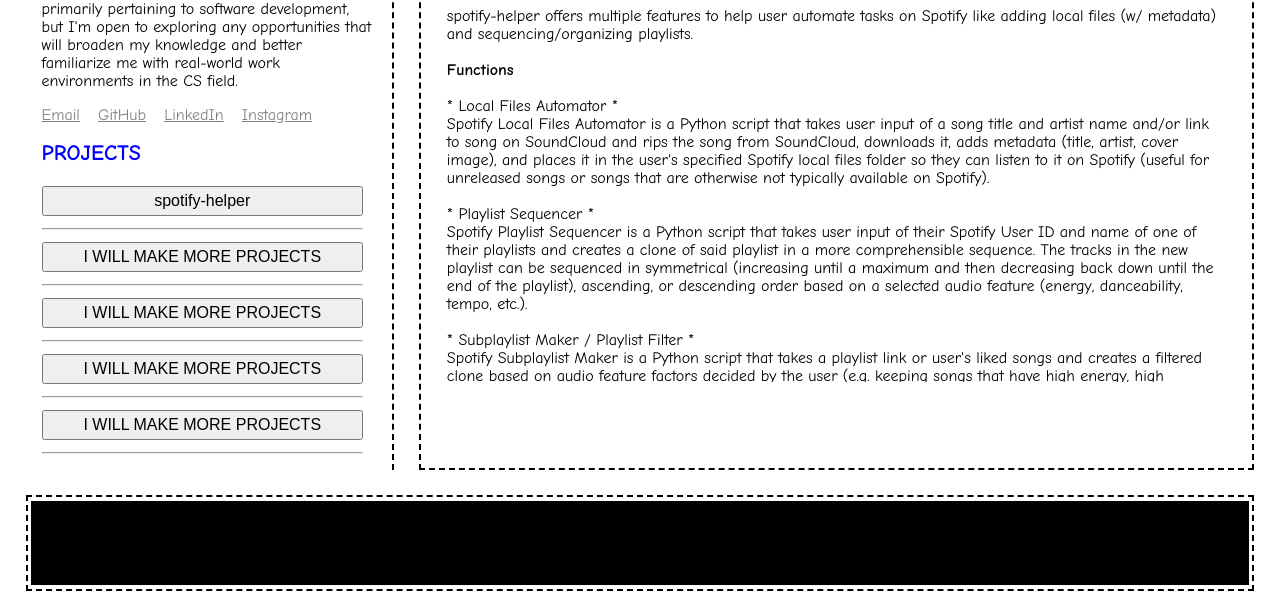
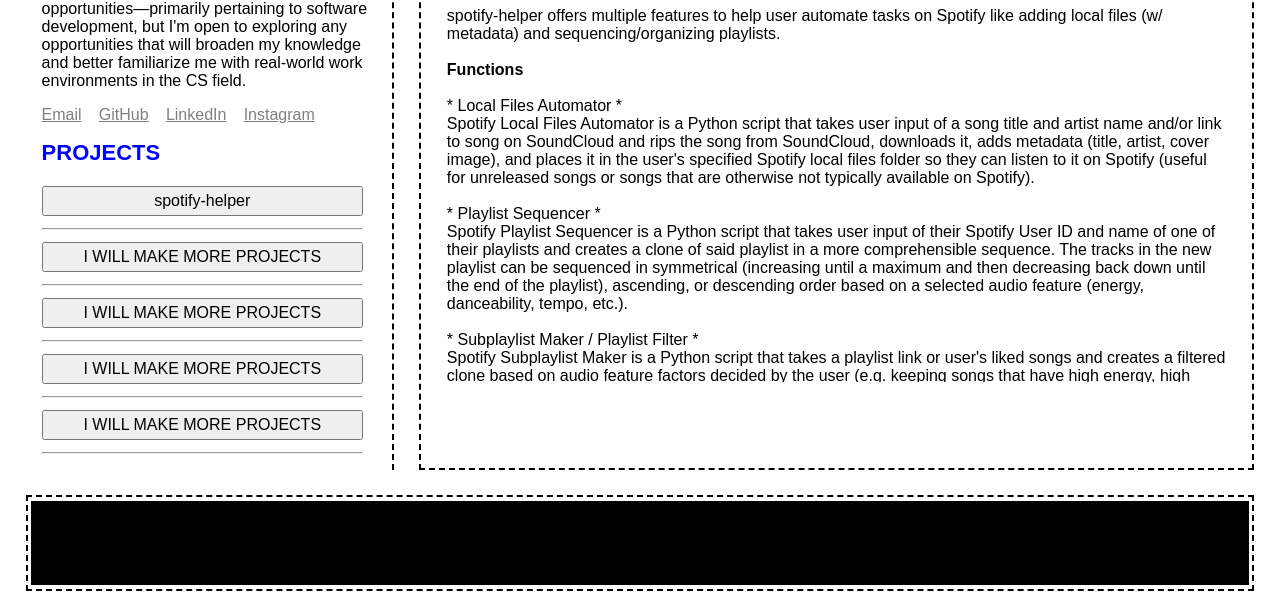
Before and after one commit to zackjwilk/zackjwilk.github.io, a plain HTML site: page index.html in a window 1280 px wide. Shown: the part 196-800 px from the top of the page. Drawn offline with Linux system fonts and the light colour scheme.

Commit message:
Update index.html

```diff
--- a/index.html
+++ b/index.html
@@ -6,7 +6,6 @@
     <meta name="viewport" content="width=device-width, initial-scale=1.0">
     <title>Zack Wilkinson</title>
     <link rel="stylesheet" href="styles.css">
-    <link href="https://fonts.googleapis.com/css2?family=Comic+Neue:wght@400;700&display=swap" rel="stylesheet">
 </head>
 
 <body>
```
